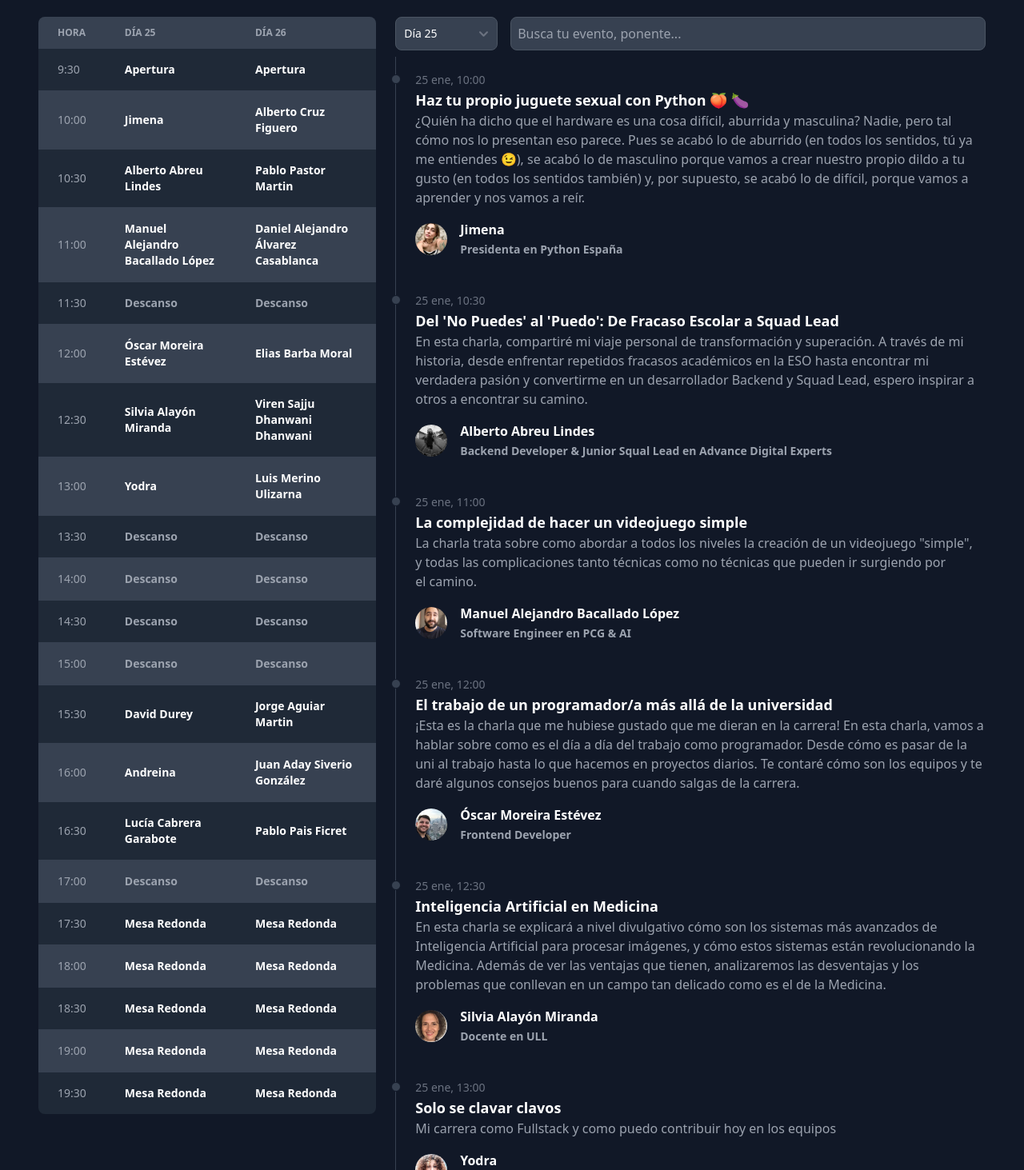
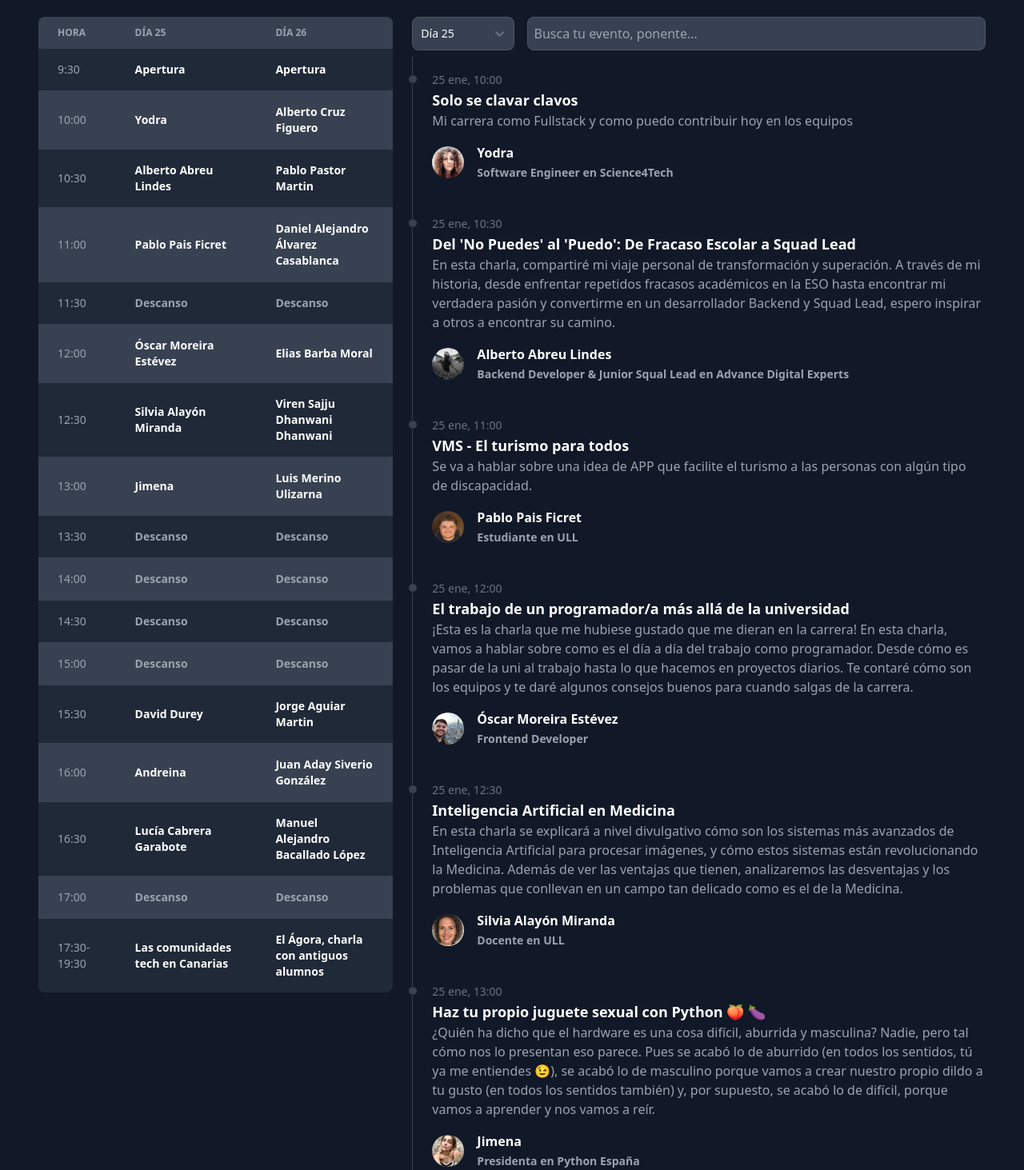
Before and after one commit to CESINFULL/cesinfull.com, a React (Vite) app: page /talleres-eventos in a window 1280 px wide. Shown: the part 267-1730 px from the top of the page at 80% size. Built offline with nearby package versions, Linux system fonts and the light colour scheme.

Commit message:
Added the roundtable

```diff
--- a/src/components/EventsTimeline.tsx
+++ b/src/components/EventsTimeline.tsx
@@ -2,13 +2,13 @@ import { FC, useMemo, useState } from 'react';
 import { Select, Avatar, Timeline } from 'flowbite-react';
 
 export interface Event {
-  speaker: string;
+  speaker?: string;
   hour: number;
-  speakerAvatar: string; // url
+  speakerAvatar?: string; // url
   title: string;
   description: string;
-  job: string;
-  enterprise: string;
+  job?: string;
+  enterprise?: string;
 }
 
 export interface EventsI {
@@ -31,12 +31,12 @@ const FilterData = (data: EventsI, filter: string): Event[] => {
   filter = filter.toLowerCase();
 
   return data.events.filter(
-    (hour) =>
-      hour.description.toLowerCase().includes(filter) ||
-      hour.speaker.toLowerCase().includes(filter) ||
-      hour.title.toLowerCase().includes(filter) ||
-      hour.job.toLowerCase().includes(filter) ||
-      hour.enterprise.toLowerCase().includes(filter)
+    ({ description, speaker, title, job, enterprise }) =>
+      description.toLowerCase().includes(filter) ||
+      speaker?.toLowerCase().includes(filter) ||
+      title.toLowerCase().includes(filter) ||
+      job?.toLowerCase().includes(filter) ||
+      enterprise?.toLowerCase().includes(filter)
   );
 };
 
@@ -84,6 +84,7 @@ const EventsTimeline: FC<EventsTimelineProps> = ({ data }) => {
               <Timeline.Body className="text-pretty">
                 {event.description}
               </Timeline.Body>
+              {event.speaker && (
                 <Avatar
                   className="justify-start"
                   img={event.speakerAvatar}
@@ -97,6 +98,7 @@ const EventsTimeline: FC<EventsTimelineProps> = ({ data }) => {
                     </small>
                   </div>
                 </Avatar>
+              )}
             </Timeline.Content>
           </Timeline.Item>
         ))}
--- a/src/data/calendar.json
+++ b/src/data/calendar.json
@@ -1,27 +1,23 @@
 [
   ["9:30", "Apertura", "Apertura"],
-  ["10:00", "Jimena", "Alberto Cruz Figuero"],
+  ["10:00", "Yodra", "Alberto Cruz Figuero"],
   ["10:30", "Alberto Abreu Lindes", "Pablo Pastor Martin"],
-  [
-    "11:00",
-    "Manuel Alejandro Bacallado López",
-    "Daniel Alejandro Álvarez Casablanca"
-  ],
+  ["11:00", "Pablo Pais Ficret", "Daniel Alejandro Álvarez Casablanca"],
   ["11:30", "Descanso", "Descanso"],
   ["12:00", "Óscar Moreira Estévez", "Elias Barba Moral"],
   ["12:30", "Silvia Alayón Miranda", "Viren Sajju Dhanwani Dhanwani"],
-  ["13:00", "Yodra", "Luis Merino Ulizarna"],
+  ["13:00", "Jimena", "Luis Merino Ulizarna"],
   ["13:30", "Descanso", "Descanso"],
   ["14:00", "Descanso", "Descanso"],
   ["14:30", "Descanso", "Descanso"],
   ["15:00", "Descanso", "Descanso"],
   ["15:30", "David Durey", "Jorge Aguiar Martin"],
   ["16:00", "Andreina", "Juan Aday Siverio González"],
-  ["16:30", "Lucía Cabrera Garabote", "Pablo Pais Ficret"],
+  ["16:30", "Lucía Cabrera Garabote", "Manuel Alejandro Bacallado López"],
   ["17:00", "Descanso", "Descanso"],
-  ["17:30", "Mesa Redonda", "Mesa Redonda"],
-  ["18:00", "Mesa Redonda", "Mesa Redonda"],
-  ["18:30", "Mesa Redonda", "Mesa Redonda"],
-  ["19:00", "Mesa Redonda", "Mesa Redonda"],
-  ["19:30", "Mesa Redonda", "Mesa Redonda"]
+  [
+    "17:30-19:30",
+    "Las comunidades tech en Canarias",
+    "El Ágora, charla con antiguos alumnos"
+  ]
 ]
--- a/src/data/events.json
+++ b/src/data/events.json
@@ -4,13 +4,13 @@
     "day": "25",
     "events": [
       {
-        "speaker": "Jimena",
-        "job": "Presidenta",
-        "enterprise": "Python España",
-        "title": "Haz tu propio juguete sexual con Python 🍑 🍆",
-        "description": "¿Quién ha dicho que el hardware es una cosa difícil, aburrida y masculina? Nadie, pero tal cómo nos lo presentan eso parece.\nPues se acabó lo de aburrido (en todos los sentidos, tú ya me entiendes 😉), se acabó lo de masculino porque vamos a crear nuestro propio dildo a tu gusto (en todos los sentidos también) y, por supuesto, se acabó lo de difícil, porque vamos a aprender y nos vamos a reír.",
+        "speaker": "Yodra",
+        "job": "Software Engineer",
+        "enterprise": "Science4Tech",
+        "title": "Solo se clavar clavos",
+        "description": "Mi carrera como Fullstack y como puedo contribuir hoy en los equipos",
         "hour": 1706176800000,
-        "speakerAvatar": "/jimena.webp"
+        "speakerAvatar": "/yodra.webp"
       },
       {
         "speaker": "Alberto Abreu Lindes",
@@ -22,13 +22,13 @@
         "speakerAvatar": "/alberto_abreu.webp"
       },
       {
-        "speaker": "Manuel Alejandro Bacallado López",
-        "job": "Software Engineer",
-        "enterprise": "PCG & AI",
-        "title": "La complejidad de hacer un videojuego simple",
-        "description": "La charla trata sobre como abordar a todos los niveles la creación de un videojuego \"simple\", y todas las complicaciones tanto técnicas como no técnicas que pueden ir surgiendo por el camino.",
+        "speaker": "Pablo Pais Ficret",
+        "job": "Estudiante",
+        "enterprise": "ULL",
+        "title": "VMS - El turismo para todos",
+        "description": "Se va a hablar sobre una idea de APP que facilite el turismo a las personas con algún tipo de discapacidad.",
         "hour": 1706180400000,
-        "speakerAvatar": "/manuel_bacallado.webp"
+        "speakerAvatar": "/pablo_pais.webp"
       },
       {
         "speaker": "Óscar Moreira Estévez",
@@ -49,13 +49,13 @@
         "speakerAvatar": "/silvia_alayon.webp"
       },
       {
-        "speaker": "Yodra",
-        "job": "Software Engineer",
-        "enterprise": "Science4Tech",
-        "title": "Solo se clavar clavos",
-        "description": "Mi carrera como Fullstack y como puedo contribuir hoy en los equipos",
+        "speaker": "Jimena",
+        "job": "Presidenta",
+        "enterprise": "Python España",
+        "title": "Haz tu propio juguete sexual con Python 🍑 🍆",
+        "description": "¿Quién ha dicho que el hardware es una cosa difícil, aburrida y masculina? Nadie, pero tal cómo nos lo presentan eso parece.\nPues se acabó lo de aburrido (en todos los sentidos, tú ya me entiendes 😉), se acabó lo de masculino porque vamos a crear nuestro propio dildo a tu gusto (en todos los sentidos también) y, por supuesto, se acabó lo de difícil, porque vamos a aprender y nos vamos a reír.",
         "hour": 1706187600000,
-        "speakerAvatar": "/yodra.webp"
+        "speakerAvatar": "/jimena.webp"
       },
       {
         "speaker": "David Durey Chief",
@@ -83,6 +83,11 @@
         "description": "Una charla sobre las comunidades y eventos tech más conocidos y divertidos de España que busca motivar a la gente a participar en ellos.",
         "hour": 1706200200000,
         "speakerAvatar": "/lucia_cabrera.webp"
+      },
+      {
+        "title": "Las comunidades tech en Canarias",
+        "description": "Charla con representantes y referentes de comunidades tech en canarias y España para analizar cómo han evolucionado estos años, cuánta factura les ha pasado la pandemia y qué planes hay a futuro.",
+        "hour": 1706203800000
       }
     ]
   },
@@ -163,13 +168,18 @@
         "speakerAvatar": "/juan_siverio.webp"
       },
       {
-        "speaker": "Pablo Pais Ficret",
-        "job": "Estudiante",
-        "enterprise": "ULL",
-        "title": "VMS - El turismo para todos",
-        "description": "Se va a hablar sobre una idea de APP que facilite el turismo a las personas con algún tipo de discapacidad.",
+        "speaker": "Manuel Alejandro Bacallado López",
+        "job": "Software Engineer",
+        "enterprise": "PCG & AI",
+        "title": "La complejidad de hacer un videojuego simple",
+        "description": "La charla trata sobre como abordar a todos los niveles la creación de un videojuego \"simple\", y todas las complicaciones tanto técnicas como no técnicas que pueden ir surgiendo por el camino.",
         "hour": 1706286600000,
-        "speakerAvatar": "/pablo_pais.webp"
+        "speakerAvatar": "/manuel_bacallado.webp"
+      },
+      {
+        "title": "El Ágora, charla con antiguos alumnos",
+        "description": "¿Y a dónde voy cuando acabe la carrera? ¿Puedo llegar a crecer como profesional? ¿Tendré la capacidad para trabajar fuera de España? o ¿Seré capaz de formar mi propia empresa? Son dudas habituales entre estudiantes de ingeniería informática y que los participantes de esta mesa redonda han sido capaz de resolver positivamente. En el ágora se pretende resolver cualquier pregunta sobre el oficio y conocer a profesionales de todos los campos  de la informática.",
+        "hour": 1706290200000
       }
     ]
   }
```
Lines whose indentation alone changed are shown as unchanged.
